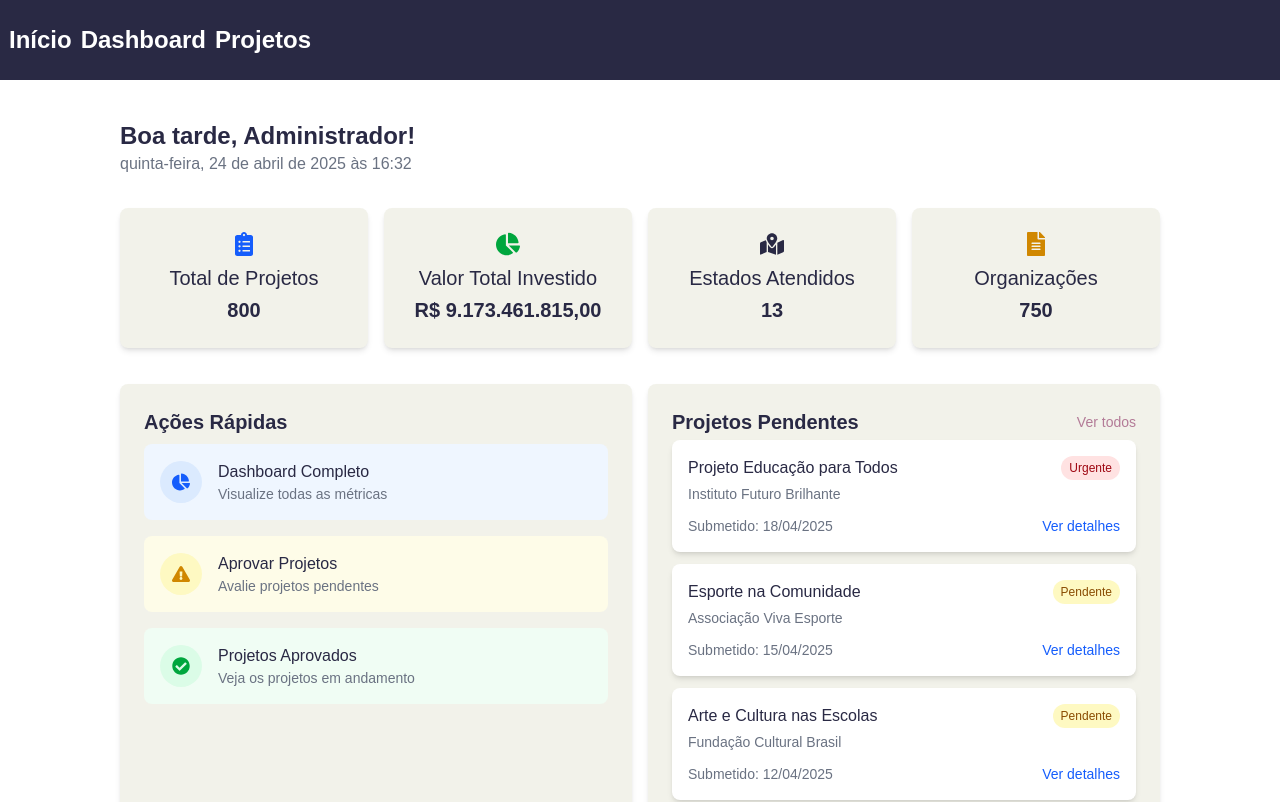
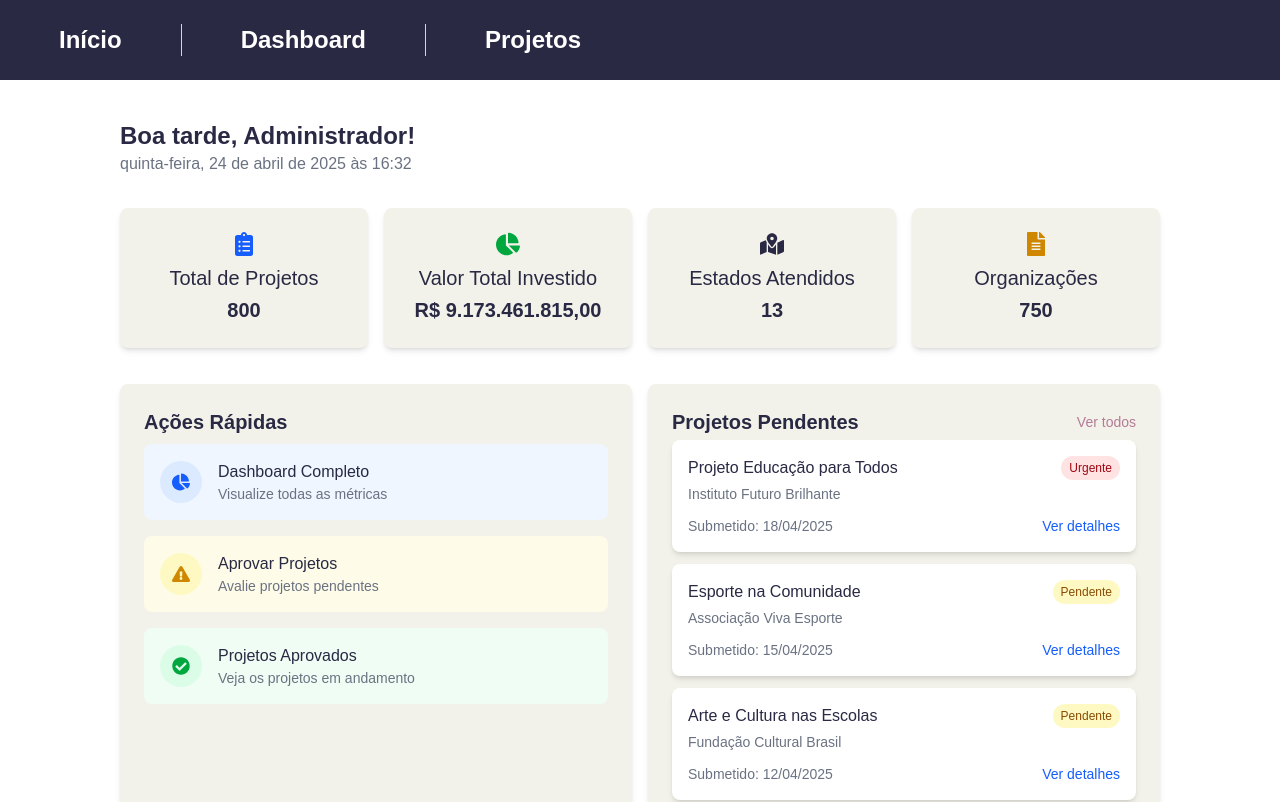
Before and after one commit to Conpec-Projetos/prj-fundacao-csn, a Next.js app: page / in a window 1280 px wide. Shown: the top 802 px of the page. Built offline with nearby package versions, Linux system fonts and the light colour scheme.

Commit message:
Fix: fixed the resposivity of the header

```diff
--- a/src/components/header/header.tsx
+++ b/src/components/header/header.tsx
@@ -6,16 +6,9 @@ export default function Header(){
     const router = useRouter();
     return(
     <header
-        className="
-            flex flex-col justify-center
-            w-screen
-            h-[10vh]
-            bg-blue-fcsn">
+        className="flex flex-col justify-center w-screen h-[10vh] bg-blue-fcsn">
 
-        <div className="
-            flex flex-row justify-evenly
-            w-1/4
-            text-white text-2xl font-bold">
+        <div className="flex flex-row justify-evenly w-[85%] text-xl sm:w-3/4 lg:w-1/2 lg:text-2xl text-white font-bold">
 
             <button
                 onClick={(event) => {
@@ -25,9 +18,15 @@ export default function Header(){
 
                 className="
                     cursor-pointer">Início</button>
+
+            <div className="h-[4vh] w-px bg-gray-300"></div>
+
             <button
                 className="
                     cursor-pointer">Dashboard</button>
+
+            <div className="h-[4vh] w-px bg-gray-300"></div>
+
             <button className="
                 cursor-pointer">Projetos</button>
         </div>
```
